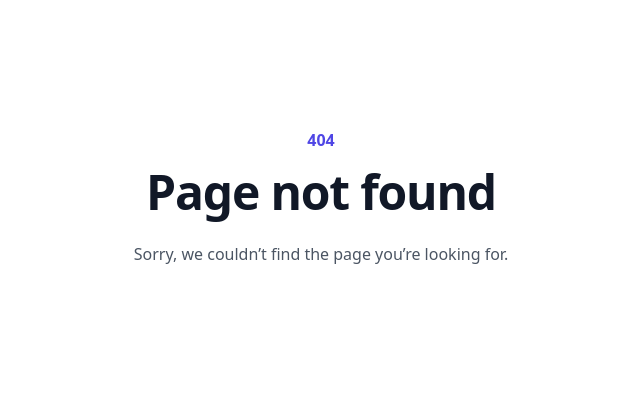
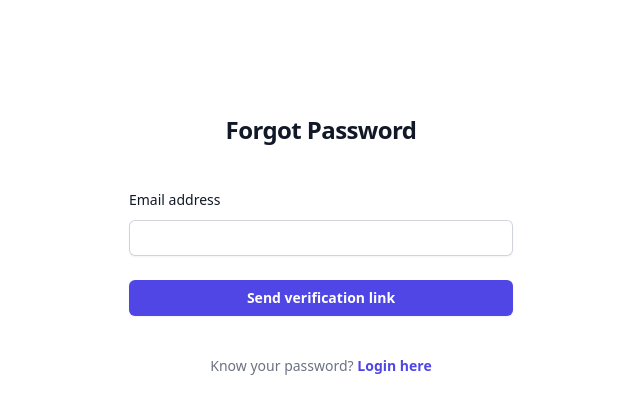
Before and after one commit to gyandors/Rexpenses, a React (Vite) app: page /forgot-password in a window 1280 px wide. Before the commit this address had no page. Shown: the top 414 px of the page, without its empty margins (319-959 px from the left). Built offline with nearby package versions, Linux system fonts and the light colour scheme.

Commit message:
Added Forgot password page for resetting the password

```diff
--- a/src/App.jsx
+++ b/src/App.jsx
@@ -5,6 +5,7 @@ import AuthContext from './context/AuthContext';
 
 // import Header from './components/Header/Header';
 import AuthPage from './pages/AuthPage';
+import ForgotPasswordPage from './pages/ForgotPasswordPage';
 import ProfilePage from './pages/ProfilePage';
 import NotFoundPage from './pages/NotFoundPage';
 
@@ -23,8 +24,16 @@ export default function App() {
           {authCtx.loggedIn ? <ProfilePage /> : <Redirect to="/auth" />}
         </Route>
 
-        <Route path="/auth">
+        <Route path="/auth" exact>
           {authCtx.loggedIn ? <Redirect to="/profile" /> : <AuthPage />}
+        </Route>
+
+        <Route path="/forgot-password">
+          {authCtx.loggedIn ? (
+            <Redirect to="/profile" />
+          ) : (
+            <ForgotPasswordPage />
+          )}
         </Route>
 
         <Route>
--- a/src/components/Auth/AuthForm.jsx
+++ b/src/components/Auth/AuthForm.jsx
@@ -1,5 +1,5 @@
 import { useState, useRef, useContext } from 'react';
-import { useHistory } from 'react-router-dom';
+import { useHistory, Link } from 'react-router-dom';
 import axios from 'axios';
 // import Modal from '../UI/Modal';
 
@@ -121,12 +121,12 @@ export default function AuthForm() {
               </label>
               {haveAccount && (
                 <div className="text-sm">
-                  <a
-                    href="#"
+                  <Link
+                    to="/forgot-password"
                     className="font-semibold text-indigo-600 hover:text-indigo-500"
                   >
                     Forgot password?
-                  </a>
+                  </Link>
                 </div>
               )}
             </div>
@@ -145,7 +145,7 @@ export default function AuthForm() {
                 htmlFor="confm-password"
                 className="block text-sm font-medium leading-6 text-gray-900"
               >
-                Confirm Password
+                Confirm password
               </label>
 
               <input
--- /dev/null
+++ b/src/components/Auth/ForgotPasswordForm.jsx
@@ -0,0 +1,78 @@
+import { useRef } from 'react';
+import { Link } from 'react-router-dom';
+
+export default function ForgotPasswordForm() {
+  const emailRef = useRef();
+
+  function handleFormSubmit(event) {
+    event.preventDefault();
+
+    (async function fetchData() {
+      try {
+        const response = await fetch(
+          'https://identitytoolkit.googleapis.com/v1/accounts:sendOobCode?key=AIzaSyBg6MckZid33tefjT5QYDu_ZX5ly5OE3LQ',
+          {
+            method: 'POST',
+            body: JSON.stringify({
+              requestType: 'PASSWORD_RESET',
+              email: emailRef.current.value,
+            }),
+          }
+        );
+
+        console.log(response);
+
+        const data = await response.json();
+        console.log(data);
+      } catch (error) {
+        console.log(error);
+      }
+    })();
+  }
+
+  return (
+    <div className="flex flex-col justify-center pt-8">
+      <div className="w-11/12 mt-10 mx-auto sm:w-full sm:max-w-sm">
+        <h2 className="mt-10 text-center text-2xl font-bold leading-9 tracking-tight text-gray-900">
+          Forgot Password
+        </h2>
+      </div>
+      <div className="w-11/12 mt-10 mx-auto sm:w-full sm:max-w-sm">
+        <form className="space-y-6" onSubmit={handleFormSubmit}>
+          <div>
+            <label
+              htmlFor="email"
+              className="block text-sm font-medium leading-6 text-gray-900"
+            >
+              Email address
+            </label>
+            <input
+              className="mt-2 p-2 block w-full rounded-md border-0 py-1.5 text-gray-900 shadow-sm ring-1 ring-inset ring-gray-300 placeholder:text-gray-400 focus:ring-2 focus:ring-inset focus:ring-indigo-600 sm:text-sm sm:leading-6"
+              type="email"
+              id="email"
+              required
+              ref={emailRef}
+            />
+          </div>
+          <button
+            className="flex w-full justify-center rounded-md bg-indigo-600 px-3 py-1.5 text-sm font-semibold leading-6 text-white shadow-sm hover:bg-indigo-500 focus-visible:outline focus-visible:outline-2 focus-visible:outline-offset-2 focus-visible:outline-indigo-600"
+            type="submit"
+          >
+            Send verification link
+          </button>
+          <div className="text-sm">
+            <p className="mt-10 text-center text-sm text-gray-500">
+              Know your password?{' '}
+              <Link
+                to="/auth"
+                className="font-semibold text-indigo-600 hover:text-indigo-500"
+              >
+                Login here
+              </Link>
+            </p>
+          </div>
+        </form>
+      </div>
+    </div>
+  );
+}
--- /dev/null
+++ b/src/pages/ForgotPasswordPage.jsx
@@ -0,0 +1,5 @@
+import ForgotPasswordForm from '../components/Auth/ForgotPasswordForm';
+
+export default function ForgotPasswordPage() {
+  return <ForgotPasswordForm />;
+}
```
